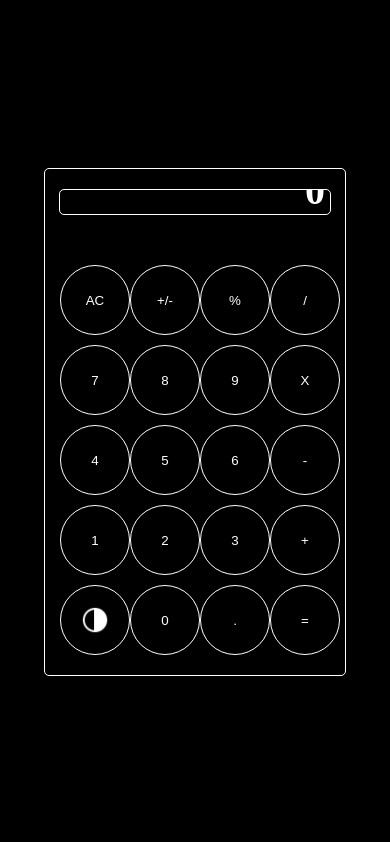
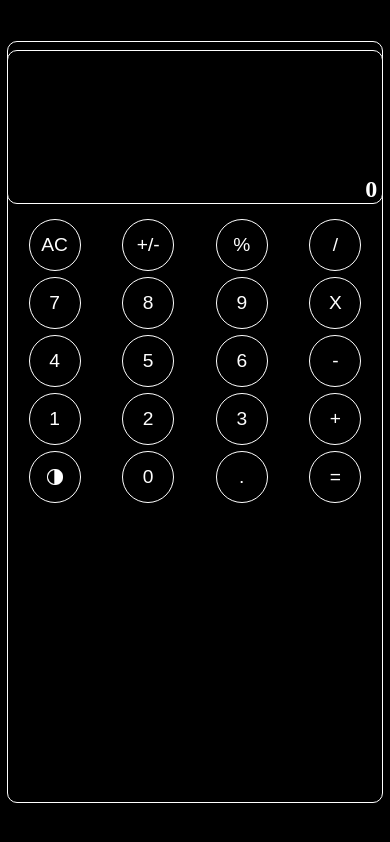
Before and after one commit to Ken-aky/Calculator, a plain HTML site: page index.html in a window 390 px wide. Drawn offline with Linux system fonts and the light colour scheme.

Commit message:
Make calculator responsive for smartphones

```diff
--- a/style.css
+++ b/style.css
@@ -89,3 +89,54 @@ body{
     margin: 0 auto;
     pointer-events: none;
 }
+
+@media (max-width: 600px) {
+    .Main-container {
+        width: 100vw;
+        height: 100vh;
+        padding: 0;
+    }
+
+    .Calculator-container {
+        width: 96vw;
+        min-width: unset;
+        max-width: unset;
+        height: 90vh;
+        padding: 0;
+        border-radius: 10px;
+    }
+
+    .display {
+        width: 96vw;
+        font-size: 18px;
+        margin-top: 8px;
+        border-radius: 10px;
+        min-height: 60px;
+    }
+
+    .ResultDisplay {
+        font-size: 1.5rem;
+    }
+
+    .btn-grid {
+        width: 96vw;
+        margin-top: 15px;
+        margin-bottom: 8px;
+        flex-wrap: wrap;
+    }
+
+    .column button {
+        width: 52px;
+        height: 52px;
+        font-size: 1.2rem;
+    }
+
+    .column {
+        gap: 6px;
+    }
+
+    .SwitchIcon {
+        width: 20px;
+        height: 20px;
+    }
+}
```
